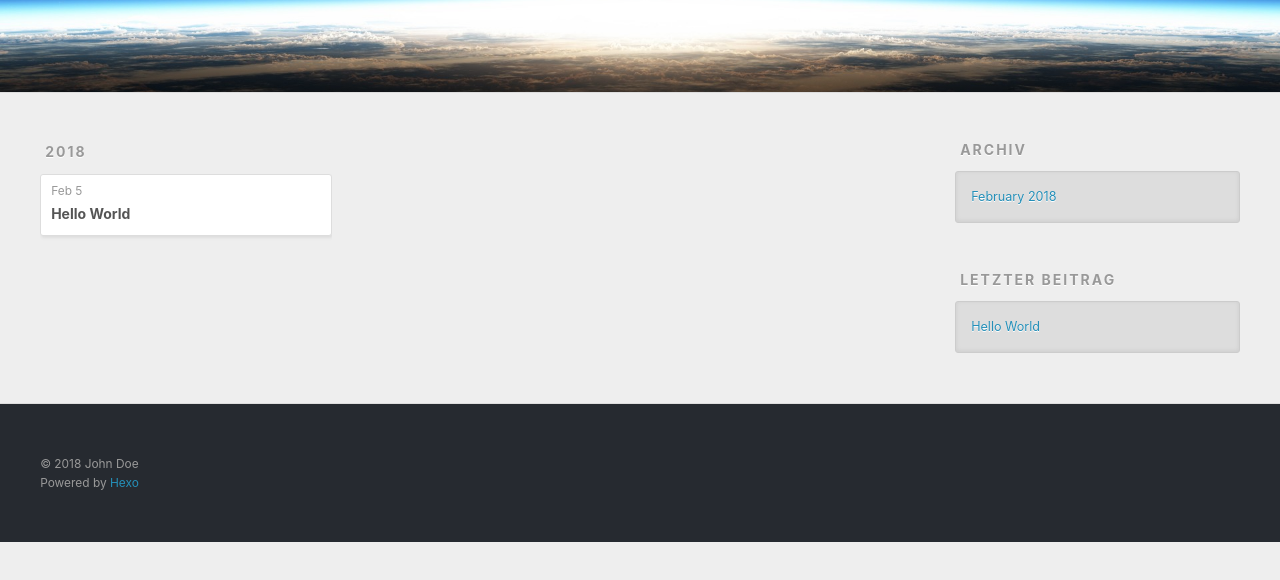
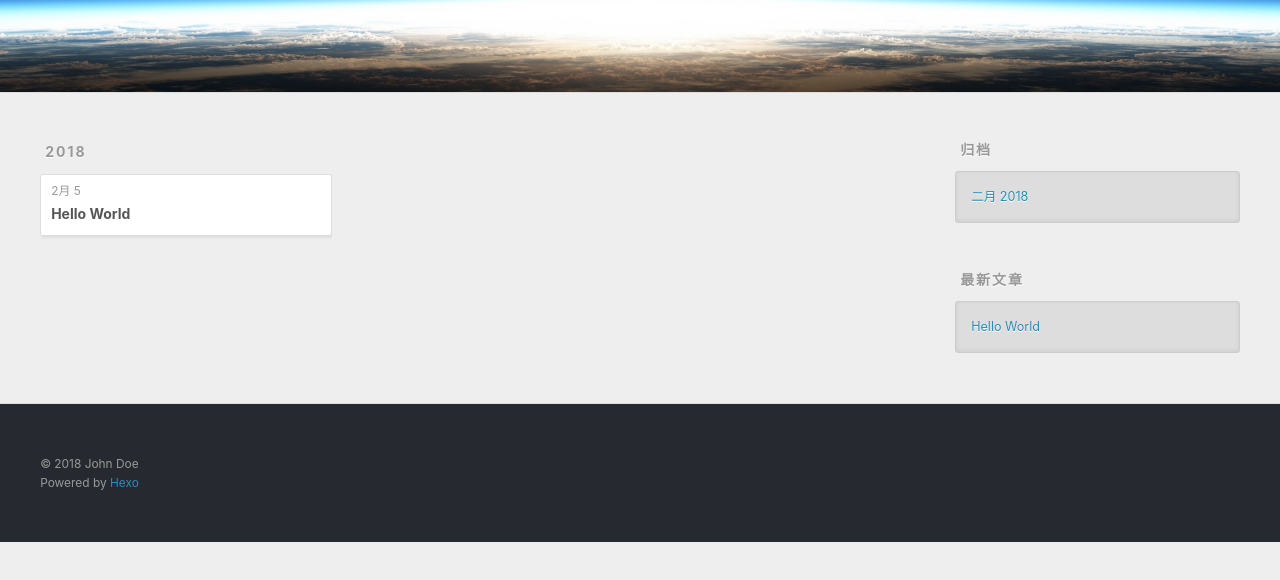
Before and after one commit to tzhtdx/tzhtdx.github.io, a plain HTML site: page archives/2018/02/index.html in a window 1280 px wide. Shown: the part 208-788 px from the top of the page. Drawn offline with nearby package versions, Linux system fonts and the light colour scheme.

Commit message:
Site updated: 2018-02-05 18:45:02

```diff
--- a/archives/2018/02/index.html
+++ b/archives/2018/02/index.html
@@ -5,12 +5,13 @@
 
 
 
-  <title>Archiv: 2018/2 | Hexo</title>
+  <title>归档: 2018/2 | Hexo</title>
   <meta name="viewport" content="width=device-width, initial-scale=1, maximum-scale=1">
   <meta property="og:type" content="website">
 <meta property="og:title" content="Hexo">
 <meta property="og:url" content="http://yoursite.com/archives/2018/02/index.html">
 <meta property="og:site_name" content="Hexo">
+<meta property="og:locale" content="zh-CN">
 <meta name="twitter:card" content="summary">
 <meta name="twitter:title" content="Hexo">
 
@@ -50,7 +51,7 @@
 
           <a id="nav-rss-link" class="nav-icon" href="/atom.xml" title="RSS Feed"></a>
 
-        <a id="nav-search-btn" class="nav-icon" title="Suche"></a>
+        <a id="nav-search-btn" class="nav-icon" title="搜索"></a>
       </nav>
       <div id="search-form-wrap">
         <form action="//google.com/search" method="get" accept-charset="UTF-8" class="search-form"><input type="search" name="q" class="search-form-input" placeholder="Search"><button type="submit" class="search-form-submit">&#xF002;</button><input type="hidden" name="sitesearch" value="http://yoursite.com"></form>
@@ -76,7 +77,7 @@
   <div class="archive-article-inner">
     <header class="archive-article-header">
       <a href="/2018/02/05/hello-world/" class="archive-article-date">
-  <time datetime="2018-02-05T09:51:17.311Z" itemprop="datePublished">Feb 5</time>
+  <time datetime="2018-02-05T09:51:17.311Z" itemprop="datePublished">2月 5</time>
 </a>
 
 
@@ -108,9 +109,9 @@
 
 
   <div class="widget-wrap">
-    <h3 class="widget-title">Archiv</h3>
+    <h3 class="widget-title">归档</h3>
     <div class="widget">
-      <ul class="archive-list"><li class="archive-list-item"><a class="archive-list-link" href="/archives/2018/02/">February 2018</a></li></ul>
+      <ul class="archive-list"><li class="archive-list-item"><a class="archive-list-link" href="/archives/2018/02/">二月 2018</a></li></ul>
     </div>
   </div>
 
@@ -118,7 +119,7 @@
 
 
   <div class="widget-wrap">
-    <h3 class="widget-title">letzter Beitrag</h3>
+    <h3 class="widget-title">最新文章</h3>
     <div class="widget">
       <ul>
 
```
Also changed, not shown: 2018/02/05/hello-world/index.html (+6 -5 lines), archives/2018/index.html (+7 -6 lines), archives/index.html (+7 -6 lines), index.html (+6 -5 lines).
